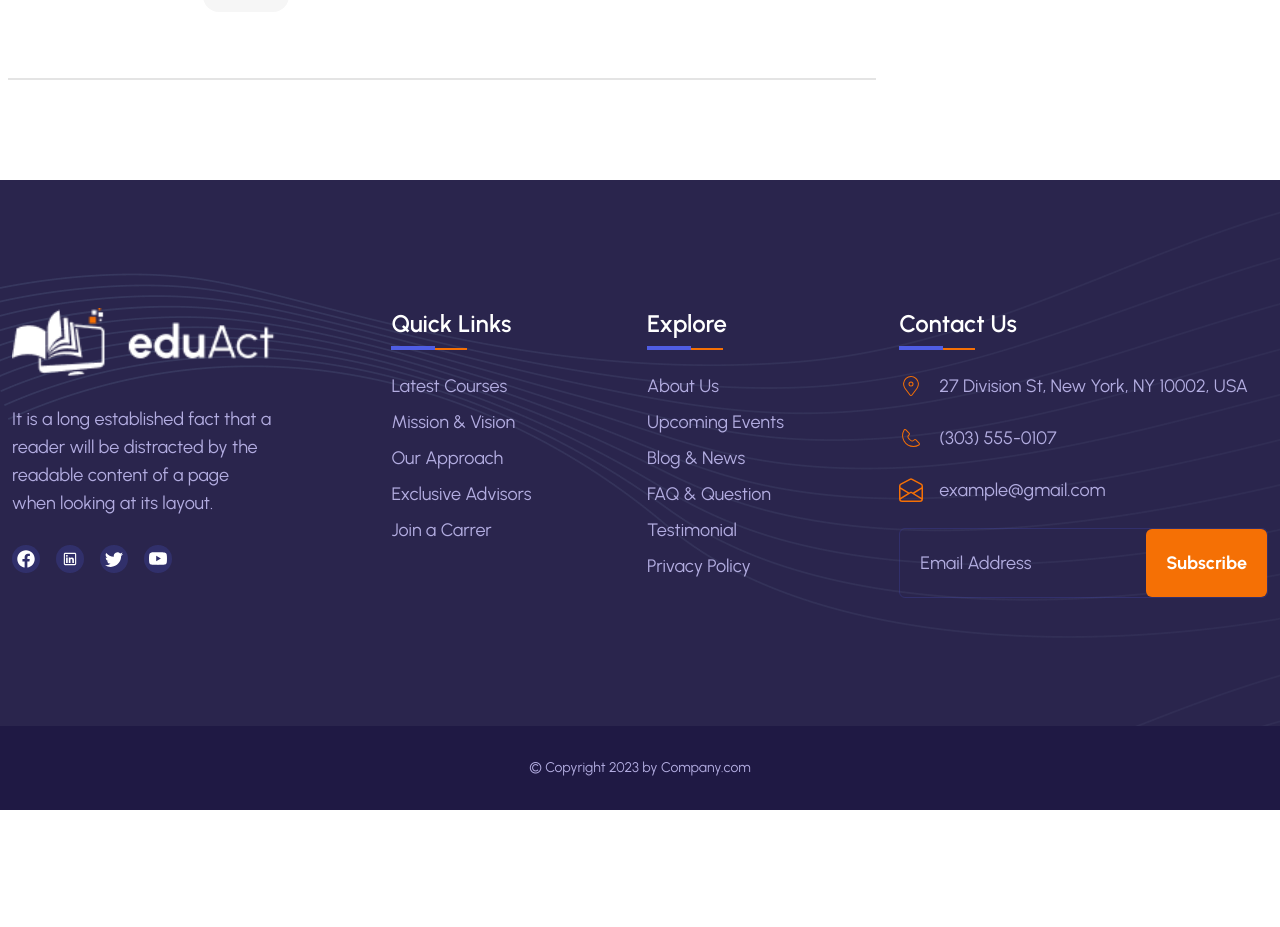
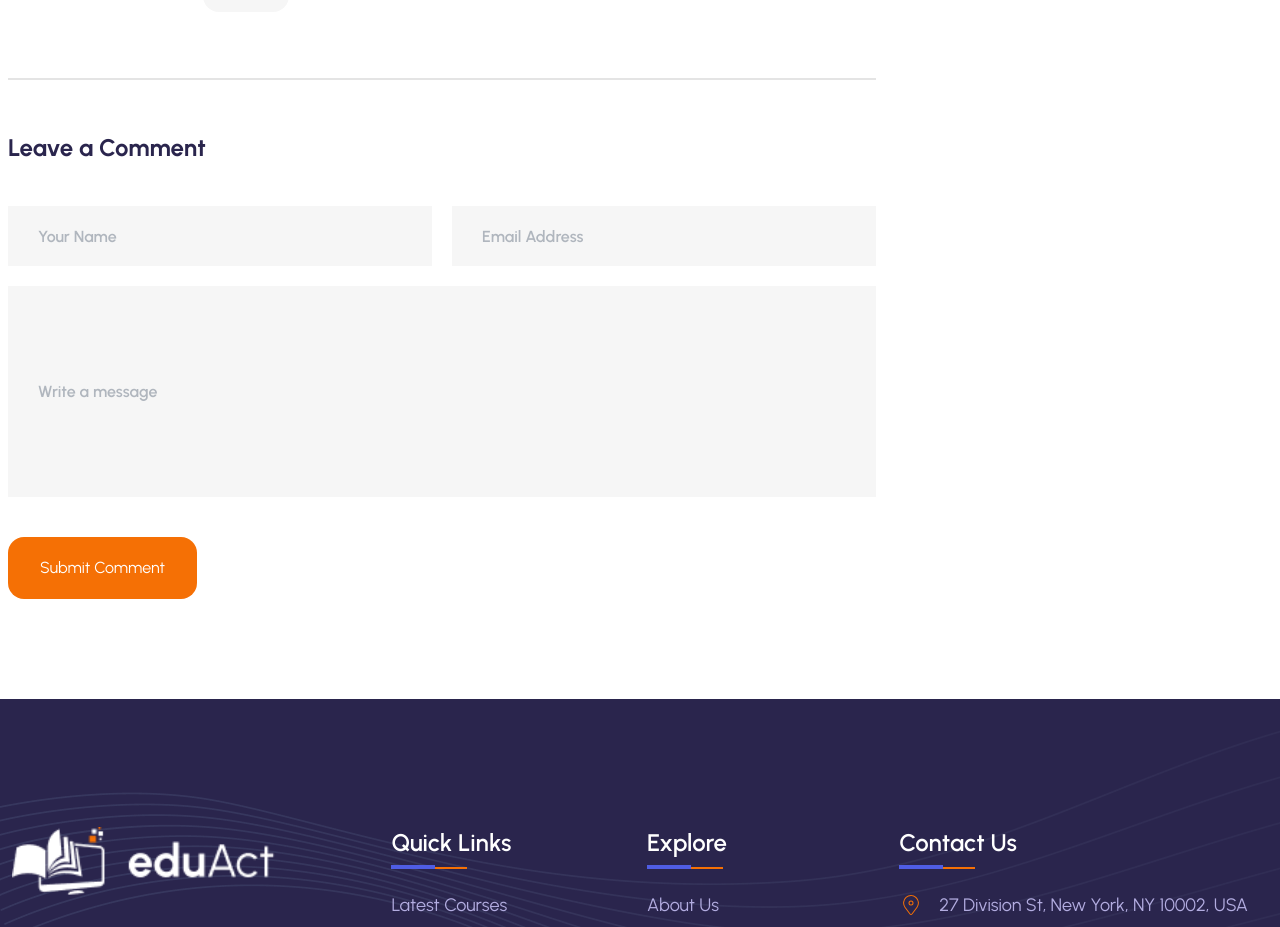
Before and after one commit to Mohammad-Nadil/ebt-eduact, a React (Vite) app: page /blog/1 in a window 1280 px wide. Shown: the part 2460-3387 px from the top of the page. Before the commit the page ends 3270 px from the top, so only its background shows below. Built offline with nearby package versions, Linux system fonts and the light colour scheme.

Commit message:
Add tags section and comments input to BlogDetails component

```diff
--- a/src/pages/BlogDetails.jsx
+++ b/src/pages/BlogDetails.jsx
@@ -36,6 +36,8 @@ const BlogDetails = () => {
                 <p className="font-urbanist font-semibold text-[16px] leading-[32px] spacing-[2%] text-[#697585] py-[50px]">
                 Nam vel lacus eu nisl bibendum accumsan vitae vitae nibh. Nam nec eros id magna hendrerit sagittis. Nullam sed mi <br /> non odio feugiat volutpat sit amet nec elit. Maecenas id hendrerit ipsum. Sed eget auctor metus, ac dapibus dolor. <br /> Mauris gravida lacus metus, ac sagittis tortor hendrerit sit amet. Aenean dictum eget nulla in pharetra. Vestibulum <br />vulputate vehicula mattis. Vivamus dictum nec dui porta rutrum. Nam erat felis, mattis ac massa
                 </p>
+
+              {/* Tags */}
               <div className="flex justify-between items-center border-t border-b py-[40px] border-[#E4E4E4]">
                  <div className="flex gap-2 items-center">
                     <h1 className="font font-urbanist font-bold text-[24px] text-[#2A254D] leading-[26px] ">Tags</h1>
@@ -54,7 +56,7 @@ const BlogDetails = () => {
                   </div>
               </div>
 
-
+              {/* Comments  */}
               <div className="pt-[50px]">
                 <span className="text-[24px] font-bold font-urbanist text-[#2A254D]">2 Comments</span>
                 <div className="border-b-2 border-[#E4E4E4] flex gap-[30px] items-center mt-[60px] pb-[66px]">
@@ -75,6 +77,22 @@ const BlogDetails = () => {
                 </div>
               </div>
 
+              {/* input */}
+              <div >
+                <h1 className="mt-[50px] text-[24px] font-bold font-urbanist text-[#2A254D]">Leave a Comment</h1>
+                <div className="flex justify-between mt-[40px] mb-[20px]">
+                  <input type="text" placeholder="Your Name" className="w-[424px] h-[60px] bg-[#F6F6F6] text-[#697585] text-[16px] font-urbanist font-semibold border-none pl-[30px] outline-0"/>
+                  <input type="email" placeholder="Email Address" className="w-[424px] h-[60px] bg-[#F6F6F6] text-[#697585] text-[16px] font-urbanist font-semibold border-none pl-[30px] outline-0" />
+                </div>
+                <input type="text" placeholder="Write a message" className="w-full h-[211px] bg-[#F6F6F6] text-[#697585] text-[16px] font-urbanist font-semibold border-none pl-[30px] outline-0" />
+                <div className="mt-[40px]">
+                  <button className="py-[19px] px-[32px] bg-[#F57005] text-white rounded-2xl ">Submit Comment </button>
+                </div>
+
+
+
+              </div>
+
             </div>
           <div className="right">
             <input className="bg-[#F57005] w-[416px] h-[80px] rounded-lg text-white"  type="text" placeholder="Type here" />
```
Lines whose indentation alone changed are shown as unchanged.
